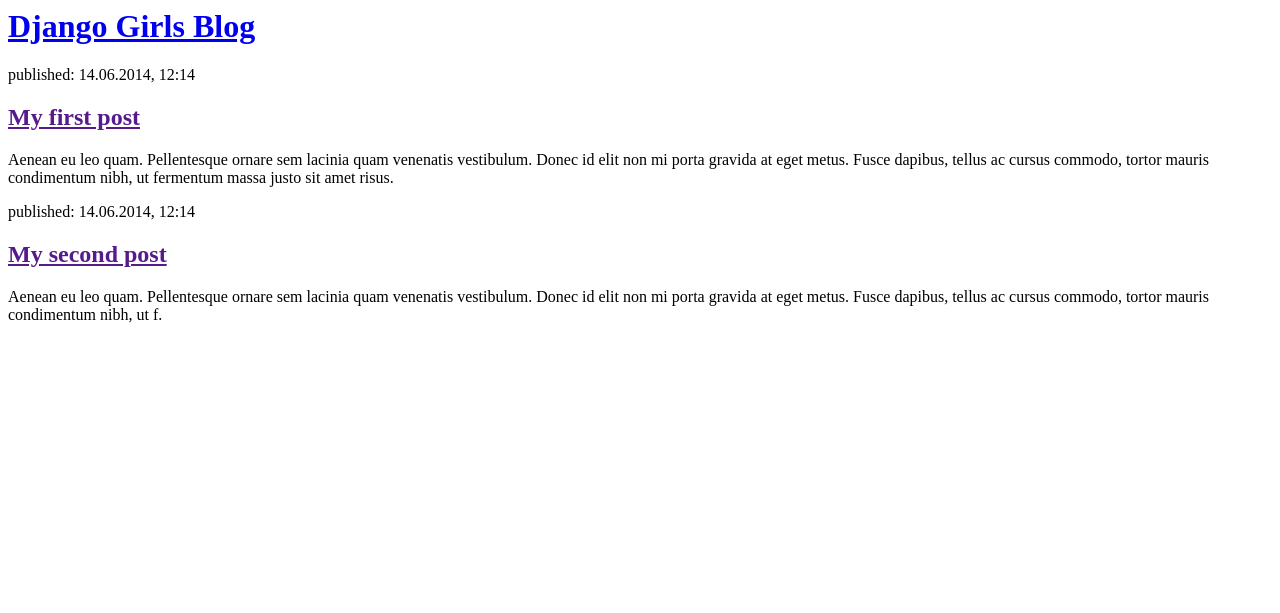
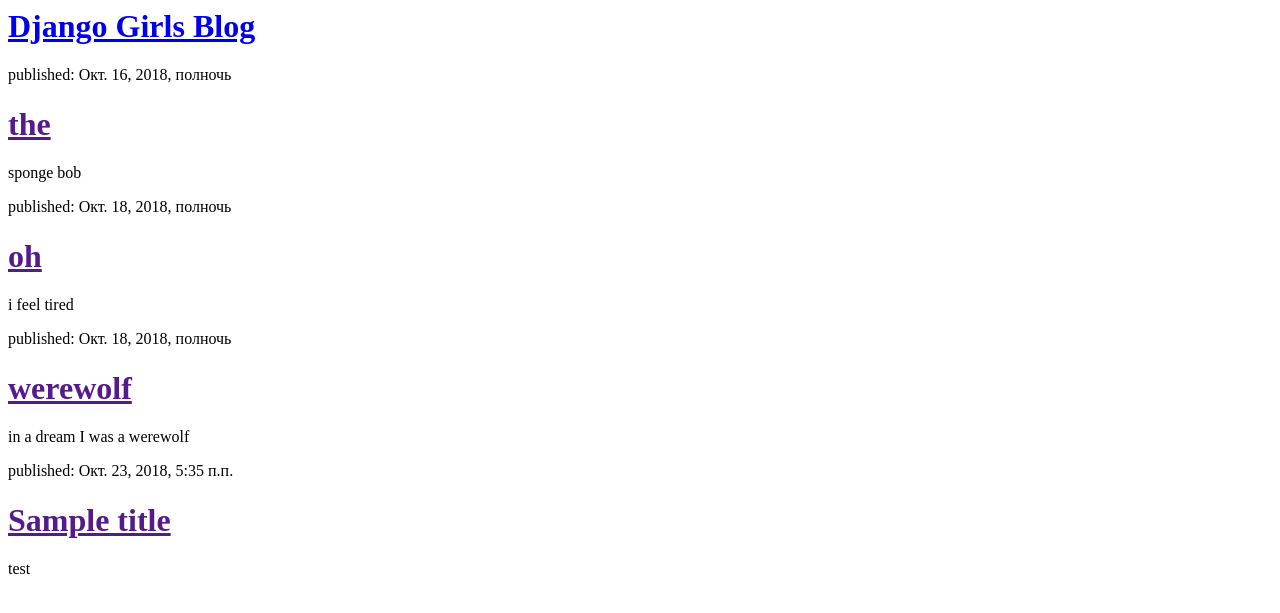
Before and after one commit to nimfalyda/my-first-blog, a Django app: page / in a window 1280 px wide. Shown: the top 613 px of the page. Run offline with Django 3.2, Linux system fonts and the light colour scheme; data comes from the database, SQL or seed files in the repository; both versions use the stored data as it was after the commit.

Commit message:
Modified templates to display posts from database.

```diff
--- a/blog/admin.py
+++ b/blog/admin.py
@@ -1,4 +1,4 @@
 from django.contrib import admin
-from .models import Post
+from blog.models import Post
 
 admin.site.register(Post)
--- a/blog/templates/blog/post_list.html
+++ b/blog/templates/blog/post_list.html
@@ -6,17 +6,12 @@
         <div>
             <h1><a href="/">Django Girls Blog</a></h1>
         </div>
-
-        <div>
-            <p>published: 14.06.2014, 12:14</p>
-            <h2><a href="">My first post</a></h2>
-            <p>Aenean eu leo quam. Pellentesque ornare sem lacinia quam venenatis vestibulum. Donec id elit non mi porta gravida at eget metus. Fusce dapibus, tellus ac cursus commodo, tortor mauris condimentum nibh, ut fermentum massa justo sit amet risus.</p>
-        </div>
-
-        <div>
-            <p>published: 14.06.2014, 12:14</p>
-            <h2><a href="">My second post</a></h2>
-            <p>Aenean eu leo quam. Pellentesque ornare sem lacinia quam venenatis vestibulum. Donec id elit non mi porta gravida at eget metus. Fusce dapibus, tellus ac cursus commodo, tortor mauris condimentum nibh, ut f.</p>
-        </div>
+{% for post in posts %}
+    <div>
+        <p>published: {{ post.published_date }}</p>
+        <h1><a href="">{{ post.title }}</a></h1>
+        <p>{{ post.text|linebreaksbr }}</p>
+    </div>
+{% endfor %}
     </body>
 </html>
--- a/blog/urls.py
+++ b/blog/urls.py
@@ -1,5 +1,5 @@
 from django.conf.urls import url
-from mysite.blog import views
+from blog import views
 
 urlpatterns = [
     url(r'^$', views.post_list, name='post_list'),
--- /dev/null
+++ b/blog/views.py
@@ -0,0 +1,9 @@
+from django.shortcuts import render
+from django.utils import timezone
+from blog.models import Post
+
+# Create your views here.
+
+def post_list(request):
+    posts=Post.objects.filter(published_date__lte=timezone.now()).order_by('published_date')
+    return render(request, 'blog/post_list.html', {'posts':posts})
--- a/mysite/blog/views.py
+++ /dev/null
@@ -1,6 +0,0 @@
-from django.shortcuts import render
-
-# Create your views here.
-
-def post_list(request):
-    return render(request, 'blog/post_list.html', {})
```
Also changed, not shown: blog/templates/__init__.py (added), blog/templates/blog/__init__.py (added), db.sqlite3.
